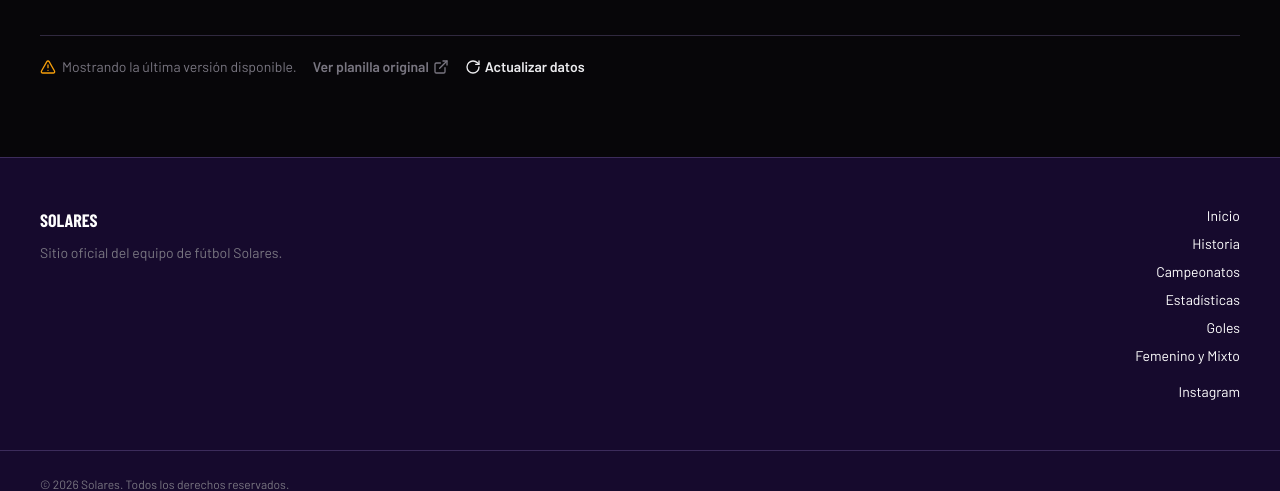
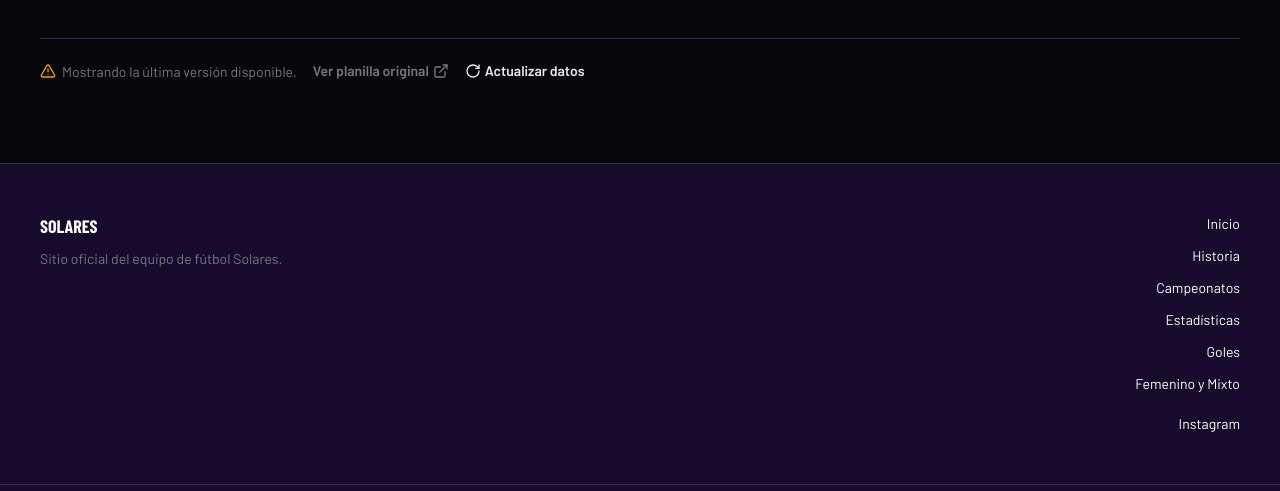
Before and after one commit to lminervino18/solares-web, a React (Vite) app: page /campeonatos in a window 1280 px wide. Shown: the part 2054-2545 px from the top of the page. Built offline with nearby package versions, Linux system fonts and the light colour scheme; no server answers.

Commit message:
fix(a11y): give text links and buttons a real touch target

```diff
--- a/src/components/layout/AppFooter/AppFooter.tsx
+++ b/src/components/layout/AppFooter/AppFooter.tsx
@@ -39,7 +39,7 @@ export function AppFooter() {
             <Link
               key={item.path}
               to={item.path}
-              className="rounded-(--radius-sm) text-secondary transition-colors hover:text-primary focus-visible:ring-2 focus-visible:ring-(--color-focus-ring) focus-visible:outline-none"
+              className="inline-flex min-h-6 items-center rounded-(--radius-sm) text-secondary transition-colors hover:text-primary focus-visible:ring-2 focus-visible:ring-(--color-focus-ring) focus-visible:outline-none pointer-coarse:min-h-11"
             >
               {item.label}
             </Link>
@@ -53,7 +53,7 @@ export function AppFooter() {
                     href={url}
                     target="_blank"
                     rel="noreferrer"
-                    className="rounded-(--radius-sm) text-secondary transition-colors hover:text-primary focus-visible:ring-2 focus-visible:ring-(--color-focus-ring) focus-visible:outline-none"
+                    className="inline-flex min-h-6 items-center rounded-(--radius-sm) text-secondary transition-colors hover:text-primary focus-visible:ring-2 focus-visible:ring-(--color-focus-ring) focus-visible:outline-none pointer-coarse:min-h-11"
                   >
                     {socialLabels[key as keyof typeof siteConfig.social]}
                   </a>
--- a/src/components/primitives/Button/Button.tsx
+++ b/src/components/primitives/Button/Button.tsx
@@ -53,7 +53,15 @@ export const buttonVariants = cva(
         false: '',
       },
     },
-    compoundVariants: [{ variant: 'text', class: 'h-auto gap-1 px-0' }],
+    compoundVariants: [
+      {
+        variant: 'text',
+        // A text button is only as tall as its line box (~20px), below the 24px
+        // WCAG target. The hit area grows on touch pointers only, so the desktop
+        // layout is untouched while a thumb gets a real target.
+        class: 'h-auto gap-1 px-0 min-h-6 pointer-coarse:min-h-11',
+      },
+    ],
     defaultVariants: {
       tone: 'brand',
       variant: 'solid',
--- a/src/features/statistics/components/MatchRecords.tsx
+++ b/src/features/statistics/components/MatchRecords.tsx
@@ -31,7 +31,7 @@ function RecordCard({ label, record }: { label: string; record: MatchRecord }) {
       </p>
       <Link
         to={championshipUrl(record.format, record.slug)}
-        className="mt-2 inline-block text-[length:var(--font-size-xs)] font-semibold text-brand hover:underline focus-visible:outline-2 focus-visible:outline-offset-2 focus-visible:outline-(--color-focus-ring)"
+        className="mt-2 inline-flex min-h-6 items-center text-[length:var(--font-size-xs)] font-semibold text-brand hover:underline focus-visible:outline-2 focus-visible:outline-offset-2 focus-visible:outline-(--color-focus-ring) pointer-coarse:min-h-11"
       >
         Ver campeonato
       </Link>
```
